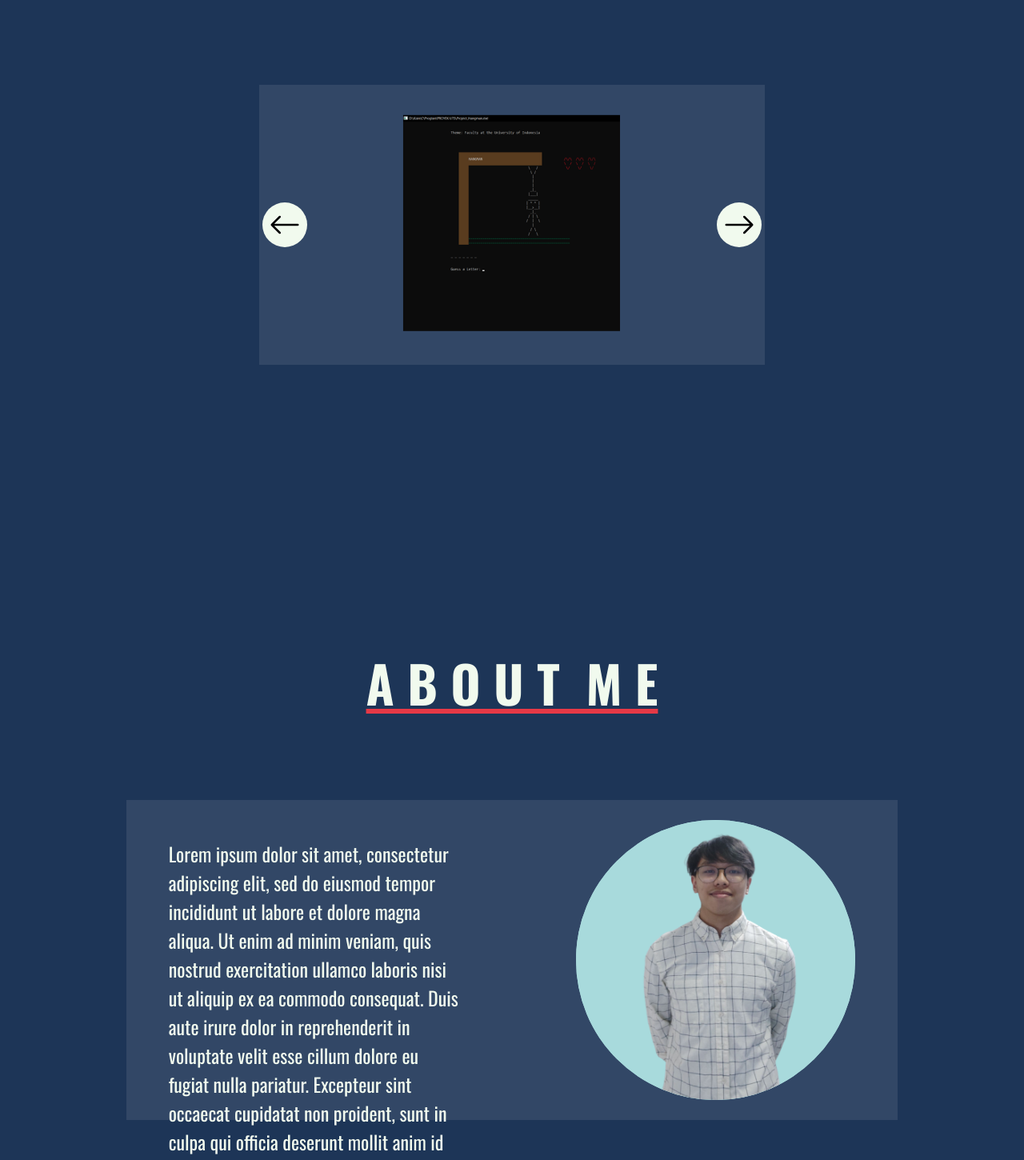
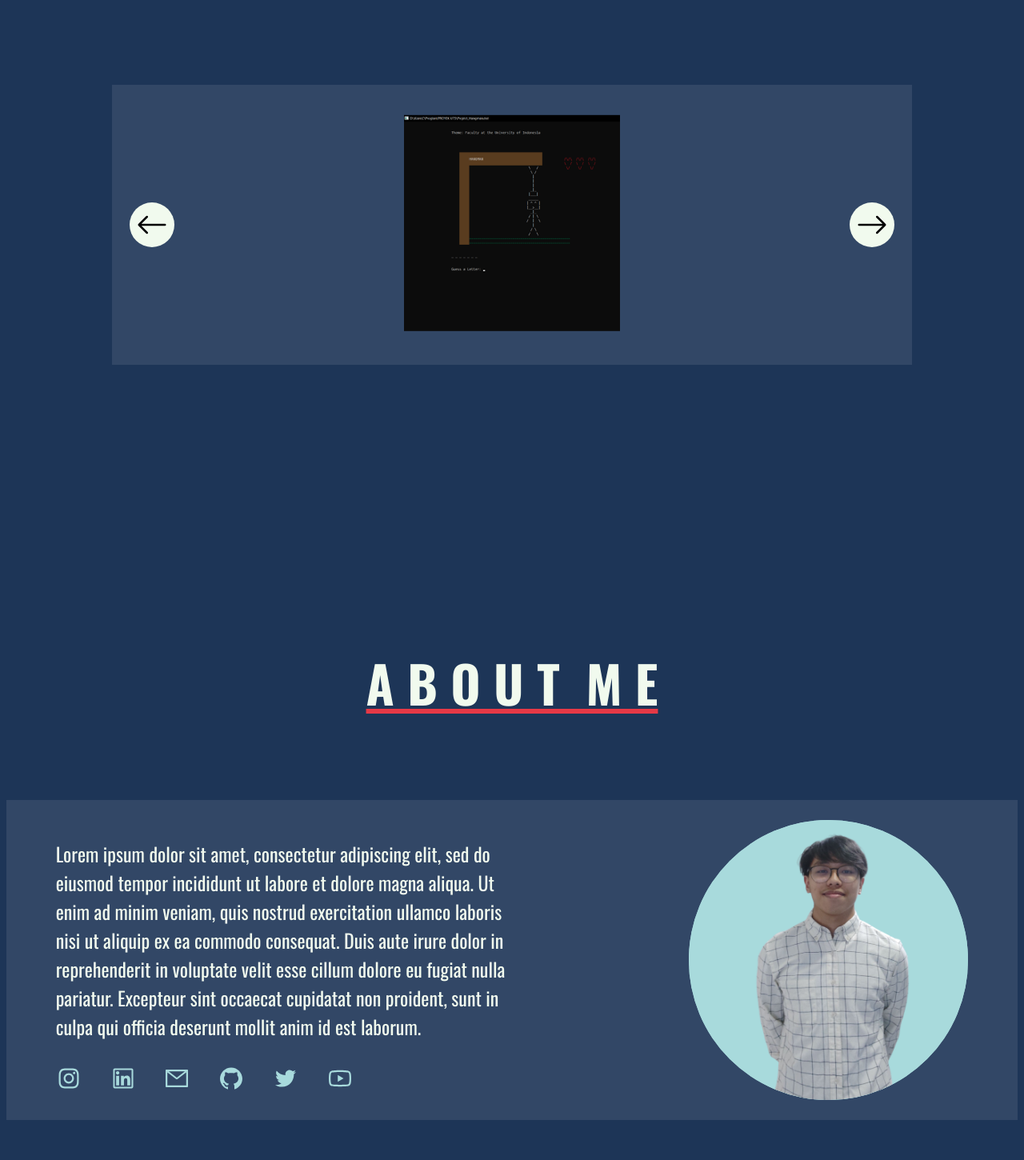
Before and after one commit to pindisel/website-pindika, a React (Create React App) app: page / in a window 1280 px wide. Shown: the part 1100-2550 px from the top of the page at 80% size. Built offline with nearby package versions, Linux system fonts and the light colour scheme.

Commit message:
max width container

```diff
--- a/src/components/HomePage.css
+++ b/src/components/HomePage.css
@@ -9,6 +9,9 @@
     padding-top: 150px;
     flex-wrap: wrap;
     margin-bottom: 150px;
+    max-width: 2000px;
+    margin-left: auto;
+    margin-right: auto;
 }
 
 .homepage-text {
@@ -71,6 +74,9 @@
     align-items: center;
     justify-content: center;
     grid-template-columns: 10% 80% 10%;
+    max-width: 1000px;
+    margin-left: auto;
+    margin-right: auto;
 }
 
 .project-container-2 {
@@ -139,6 +145,9 @@
     height: 350px;
     background-color: #324766;
     display: flex;
+    max-width: 1600px;
+    margin-left: auto;
+    margin-right: auto;
 }
 
 .aboutme-container-text {
```
